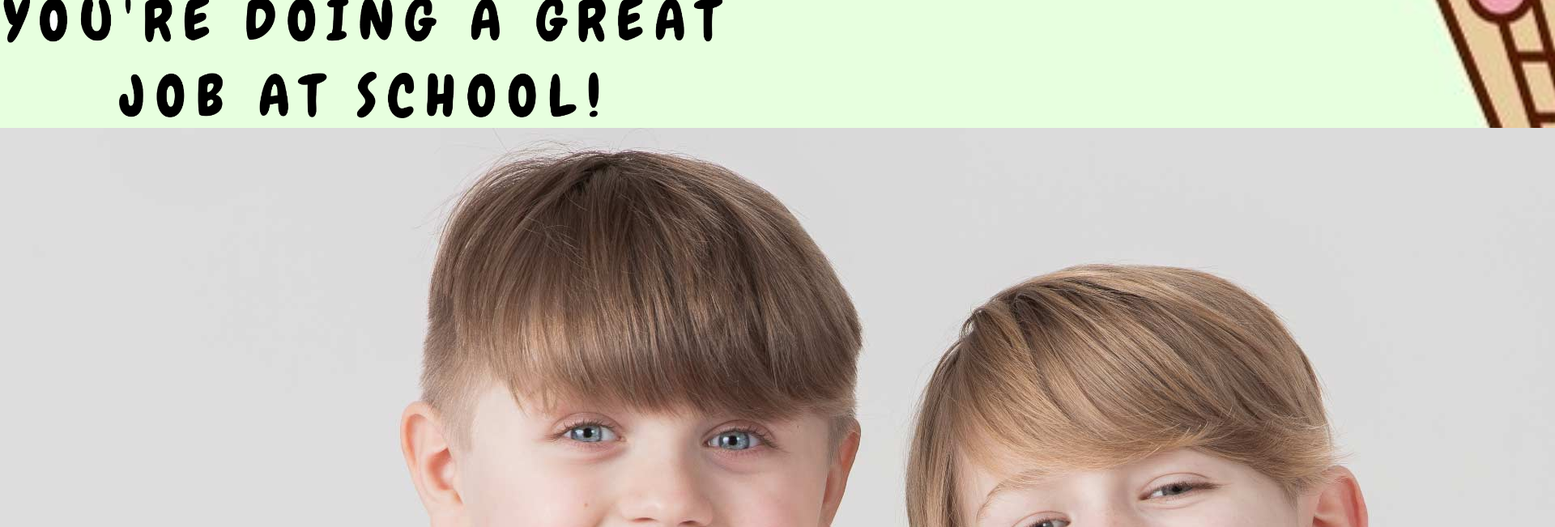
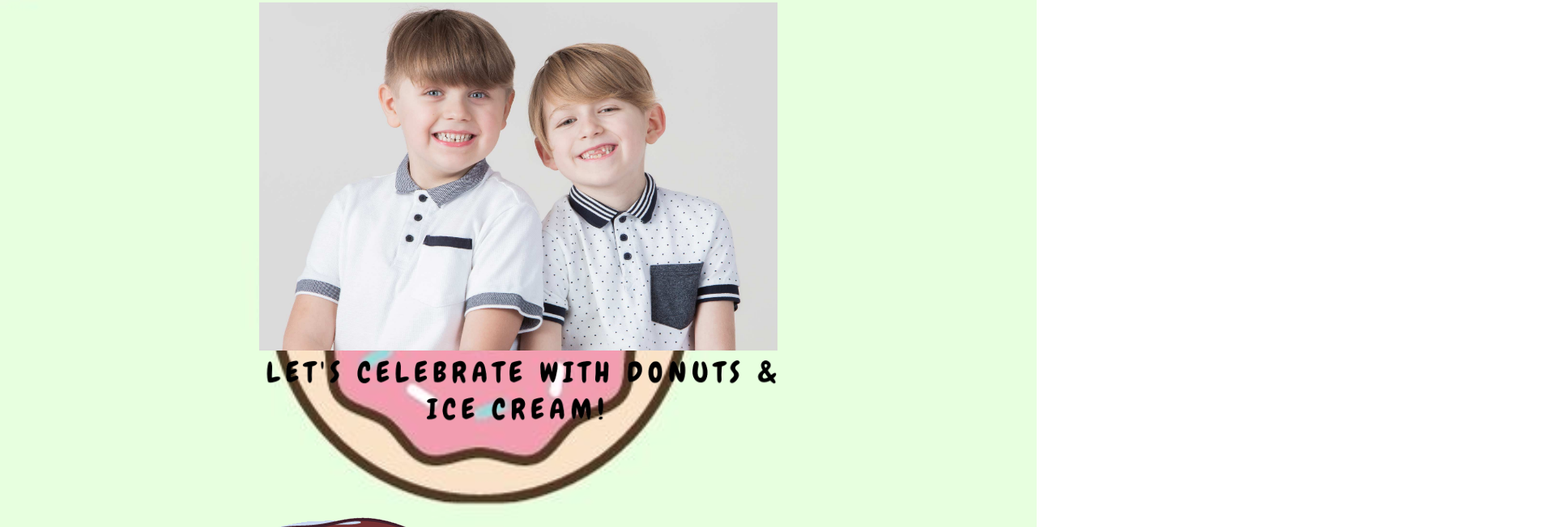
Before and after one commit to ayounglibrarian/uclax_wcib_week_7, a website: page index.html in a window 1280 px wide. Shown: the part 385-1036 px from the top of the page at 81% size, 1920 px wide, since content can reach past the window. Drawn offline with nearby package versions, Linux system fonts and the light colour scheme.

Commit message:
updated css, center css

```diff
--- a/css/styles.scss
+++ b/css/styles.scss
@@ -35,7 +35,7 @@ body {
   // }
 
   .boys {
-    width: 1000px;
+    width: 300px;
     height: auto;
   }
 
@@ -63,12 +63,18 @@ body {
 	background: none;
 }
 
-.btn-primary {
-    color: #000;
-    background-color: #f29faf;
-    border-color: #533d25;
-		margin-top:50px;
-	 width:1024px;
-	 height:65px;
-	 font-size: 35px;
+.center {
+  display: block;
+  margin-left: auto;
+  margin-right: auto;
+  width: 50%;
 }
+// .btn-primary {
+//     color: #000;
+//     background-color: #f29faf;
+//     border-color: #533d25;
+// 		margin-top:50px;
+// 	 width:1024px;
+// 	 height:65px;
+// 	 font-size: 35px;
+// }
--- a/index.html
+++ b/index.html
@@ -19,7 +19,7 @@
 
   <body>
 
-    <h1><img src="images/cardtext.png" height="100%" width="900" alt="I'm so proud of you!"></h1>
+    <h1><img src="images/cardtext.png" height="100%" width="900" alt="I'm so proud of you!" class="center"></h1>
     <!-- <img src="images/boys1.jpg" alt="The Boys" id="my_image" class="boys"> -->
 
 <!--    <div class="board">
@@ -40,10 +40,11 @@
 -->
 
 
-<img id="change-image" src="images/boys1.jpg" alt="The Boys" />
+<img id="change-image" class="center" src="images/boys1.jpg" alt="The Boys" />
 		<!-- <center><button id="my_button" class="btn btn-primary">Let's Celebrate! Ice Cream or Donuts?</button><center> -->
-<img src="images/celebrate.png" alt="Let's celebrate! Donuts or Ice cream?">
+<img src="images/celebrate.png" alt="Let's celebrate! Donuts or Ice cream?" class="center">
       <div class="button-container">
+
       <button class="donut-button"><img src="images/donut_button.png" alt="We want donuts!"></button>
       <button class="ic-button"><img src="images/ic_button.png" alt="We want ice cream!"></button>
       <button class="refresh-button"><img src="images/refresh_button.png" alt="Let's do it again!"></button>
```
Also changed, not shown: css/styles.css.
